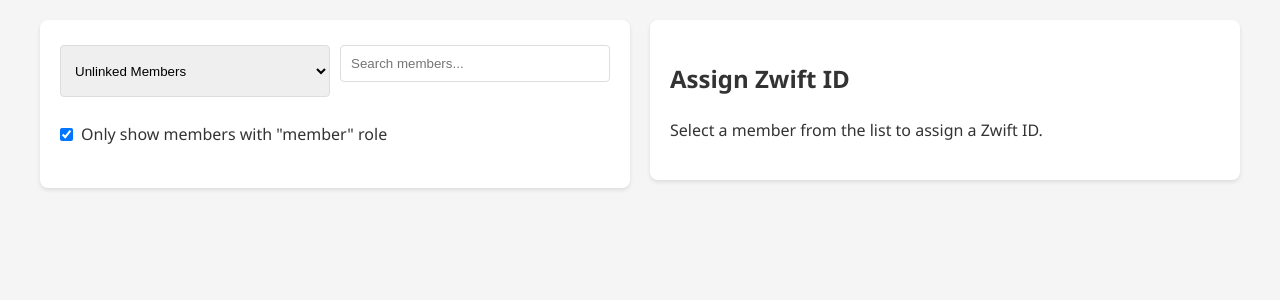
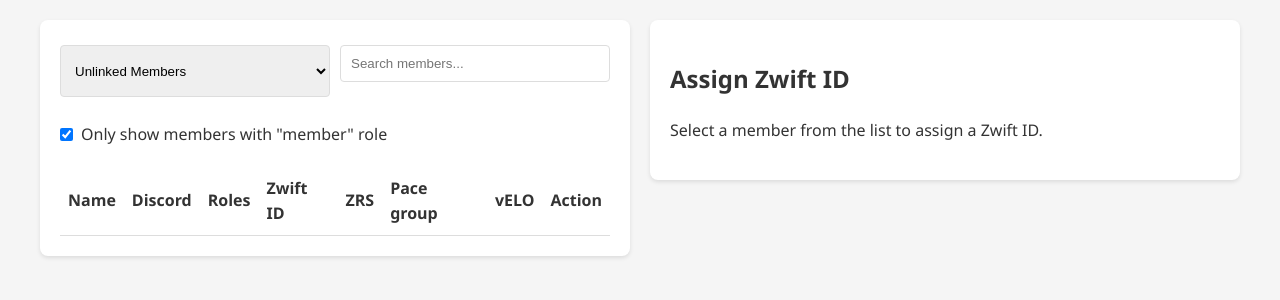
Before and after one commit to T00few2/zwiftpower, a Flask app: template templates/discord_members.html in a window 1280 px wide. Shown: the part 154-454 px from the top of the page. Run offline with Flask 3, Linux system fonts and the light colour scheme; the template is opened without the code that fills it: most values are stand-ins (such as "Sample title", 1, 10 or a date in 2020).

Commit message:
member management layout update

```diff
--- a/templates/discord_members.html
+++ b/templates/discord_members.html
@@ -203,53 +203,60 @@
             </div>
 
             <div id="members-container">
+                <table style="width: 100%; border-collapse: collapse;">
+                    <thead>
+                        <tr>
+                            <th style="text-align: left; padding: 8px; border-bottom: 1px solid #ddd;">Name</th>
+                            <th style="text-align: left; padding: 8px; border-bottom: 1px solid #ddd;">Discord</th>
+                            <th style="text-align: left; padding: 8px; border-bottom: 1px solid #ddd;">Roles</th>
+                            <th style="text-align: left; padding: 8px; border-bottom: 1px solid #ddd;">Zwift ID</th>
+                            <th style="text-align: left; padding: 8px; border-bottom: 1px solid #ddd;">ZRS</th>
+                            <th style="text-align: left; padding: 8px; border-bottom: 1px solid #ddd;">Pace group</th>
+                            <th style="text-align: left; padding: 8px; border-bottom: 1px solid #ddd;">vELO</th>
+                            <th style="text-align: left; padding: 8px; border-bottom: 1px solid #ddd;">Action</th>
+                        </tr>
+                    </thead>
+                    <tbody>
                         {% for member in members %}
-                <div class="member-card {% if member.has_zwift_id %}has-zwift{% else %}no-zwift{% endif %}"
+                        <tr class="member-row {% if member.has_zwift_id %}has-zwift{% else %}no-zwift{% endif %}"
                             data-has-zwift="{{ member.has_zwift_id|lower }}"
                             data-discord-id="{{ member.discordID }}"
                             data-username="{{ member.username }}"
                             data-display-name="{{ member.display_name }}">
-                    <div class="member-name">{{ member.display_name }}</div>
-                    <div class="member-info">@{{ member.username }} ({{ member.discordID }})</div>
-
+                            <td style="padding: 8px; border-bottom: 1px solid #f0f0f0; font-weight: 600;">{{ member.display_name }}</td>
+                            <td style="padding: 8px; border-bottom: 1px solid #f0f0f0;">@{{ member.username }} ({{ member.discordID }})</td>
+                            <td style="padding: 8px; border-bottom: 1px solid #f0f0f0;">
                                 {% if member.roles %}
-                    <div class="member-roles">
                                     {% for role in member.roles %}
-                        <span class="role-tag" style="background-color: #{{ '%06x' % role.color if role.color > 0 else 'dddddd' }}">
-                            {{ role.name }}
-                        </span>
+                                    <span class="role-tag" style="background-color: #{{ '%06x' % role.color if role.color > 0 else 'dddddd' }}">{{ role.name }}</span>
                                     {% endfor %}
-                    </div>
+                                {% else %}
+                                    -
                                 {% endif %}
-
+                            </td>
+                            <td style="padding: 8px; border-bottom: 1px solid #f0f0f0;">{% if member.has_zwift_id %}{{ member.zwiftID }}{% else %}-{% endif %}</td>
+                            <td style="padding: 8px; border-bottom: 1px solid #f0f0f0;">
+                                {% if member.racingScore is defined or member.zrsCategory is defined %}
+                                    {% if member.zrsCategory is defined %}{{ member.zrsCategory }}{% endif %}{% if member.racingScore is defined %} ({{ member.racingScore }}){% endif %}
+                                {% else %}-{% endif %}
+                            </td>
+                            <td style="padding: 8px; border-bottom: 1px solid #f0f0f0;">{% if member.zpCategory is defined %}{{ member.zpCategory }}{% else %}-{% endif %}</td>
+                            <td style="padding: 8px; border-bottom: 1px solid #f0f0f0;">
+                                {% if member.veloCategoryName is defined or member.veloScore is defined or member.veloCategory is defined %}
+                                    {% if member.veloCategoryName is defined %}{{ member.veloCategoryName }}{% elif member.veloCategory is defined %}{{ member.veloCategory }}{% endif %}{% if member.veloScore is defined %} ({{ member.veloScore }}){% endif %}
+                                {% else %}-{% endif %}
+                            </td>
+                            <td style="padding: 8px; border-bottom: 1px solid #f0f0f0;">
                                 {% if member.has_zwift_id %}
-                    <div class="zwift-info">
-                        <strong>Zwift ID:</strong> {{ member.zwiftID }}
                                 <button class="assign-btn" onclick="selectMemberForAssignment('{{ member.discordID }}')">Reassign</button>
-
-                        <div style="margin-top: 8px; font-size: 14px;">
-                            {% if member.racingScore is defined or member.zrsCategory is defined %}
-                            <div><strong>ZRS:</strong>
-                                {% if member.zrsCategory is defined %}{{ member.zrsCategory }}{% endif %}
-                                {% if member.racingScore is defined %}({{ member.racingScore }}){% endif %}
-                            </div>
+                                {% else %}
+                                <button class="assign-btn" onclick="selectMemberForAssignment('{{ member.discordID }}')">Assign</button>
                                 {% endif %}
-                            {% if member.zpCategory is defined %}
-                            <div><strong>Pace group:</strong> {{ member.zpCategory }}</div>
-                            {% endif %}
-                            {% if member.veloCategory is defined or member.veloScore is defined %}
-                            <div><strong>vELO:</strong>
-                                {% if member.veloCategoryName is defined %}{{ member.veloCategoryName }}{% elif member.veloCategory is defined %}{{ member.veloCategory }}{% endif %}
-                                {% if member.veloScore is defined %}({{ member.veloScore }}){% endif %}
-                            </div>
-                            {% endif %}
-                        </div>
-                    </div>
-                    {% else %}
-                    <button class="assign-btn" onclick="selectMemberForAssignment('{{ member.discordID }}')">Assign Zwift ID</button>
-                    {% endif %}
-                </div>
+                            </td>
+                        </tr>
                         {% endfor %}
+                    </tbody>
+                </table>
             </div>
         </div>
 
@@ -328,14 +335,13 @@
             const filterType = document.getElementById('filter-type').value;
             const filterMemberRole = document.getElementById('filter-member-role').checked;
 
-            Array.from(document.getElementsByClassName('member-card')).forEach(card => {
-                const displayName = card.dataset.displayName.toLowerCase();
-                const username = card.dataset.username.toLowerCase();
-                const hasZwift = card.dataset.hasZwift;
+            document.querySelectorAll('tr.member-row').forEach(row => {
+                const displayName = (row.dataset.displayName || '').toLowerCase();
+                const username = (row.dataset.username || '').toLowerCase();
+                const hasZwift = row.dataset.hasZwift;
 
                 // Match search term
-                const matchesSearch = displayName.includes(searchTerm) ||
-                                     username.includes(searchTerm);
+                const matchesSearch = displayName.includes(searchTerm) || username.includes(searchTerm);
 
                 // Match filter type
                 let matchesFilter = true;
@@ -348,17 +354,15 @@
                 // Match member role filter
                 let matchesMemberRole = true;
                 if (filterMemberRole) {
-                    const roleTags = card.querySelectorAll('.role-tag');
-                    const hasMemberRole = Array.from(roleTags).some(tag =>
-                        tag.textContent.trim().toLowerCase() === 'member');
-
+                    const roleTags = row.querySelectorAll('.role-tag');
+                    const hasMemberRole = Array.from(roleTags).some(tag => tag.textContent.trim().toLowerCase() === 'member');
                     if (!hasMemberRole) {
                         matchesMemberRole = false;
                     }
                 }
 
                 // Show or hide based on all conditions
-                card.style.display = (matchesSearch && matchesFilter && matchesMemberRole) ? 'block' : 'none';
+                row.style.display = (matchesSearch && matchesFilter && matchesMemberRole) ? 'table-row' : 'none';
             });
         }
 
@@ -371,10 +375,10 @@
             // Store the selected Discord ID
             selectedDiscordId = discordId;
 
-            // Find the member card
-            const memberCard = document.querySelector(`[data-discord-id="${discordId}"]`);
-            const memberName = memberCard.querySelector('.member-name').textContent;
-            const memberUsername = memberCard.dataset.username;
+            // Find the member row
+            const row = document.querySelector(`tr.member-row[data-discord-id="${discordId}"]`);
+            const memberName = row ? row.dataset.displayName : '';
+            const memberUsername = row ? row.dataset.username : '';
 
             // Update the assignment panel
             document.getElementById('selected-member-name').textContent = memberName;
@@ -424,8 +428,8 @@
             const zwiftName = select.options[select.selectedIndex].text.split(' (ID:')[0];
 
             // Get the username from the member card
-            const memberCard = document.querySelector(`[data-discord-id="${selectedDiscordId}"]`);
-            const username = memberCard.dataset.username;
+            const memberRow = document.querySelector(`tr.member-row[data-discord-id="${selectedDiscordId}"]`);
+            const username = memberRow ? memberRow.dataset.username : '';
 
             // Show loading indicator
             document.getElementById('loading').style.display = 'block';
@@ -451,17 +455,19 @@
                     showSuccess(`Successfully assigned Zwift ID ${zwiftId} (${zwiftName}) to Discord member.`);
 
                     // Update the UI to reflect the change
-                    const memberCard = document.querySelector(`[data-discord-id="${selectedDiscordId}"]`);
-                    memberCard.classList.remove('no-zwift');
-                    memberCard.classList.add('has-zwift');
-                    memberCard.dataset.hasZwift = 'true';
+                    const memberRow = document.querySelector(`tr.member-row[data-discord-id="${selectedDiscordId}"]`);
+                    if (memberRow) {
+                        memberRow.classList.remove('no-zwift');
+                        memberRow.classList.add('has-zwift');
+                        memberRow.dataset.hasZwift = 'true';
+                    }
 
                     // Add Zwift info
-                    let zwiftInfo = memberCard.querySelector('.zwift-info');
+                    let zwiftInfo = memberRow.querySelector('.zwift-info');
                     if (!zwiftInfo) {
                         zwiftInfo = document.createElement('div');
                         zwiftInfo.className = 'zwift-info';
-                        memberCard.appendChild(zwiftInfo);
+                        memberRow.appendChild(zwiftInfo);
                     }
 
                     zwiftInfo.innerHTML = `
@@ -470,16 +476,16 @@
                     `;
 
                     // Remove the assign button if it exists
-                    const assignBtn = memberCard.querySelector('.assign-btn:not(.zwift-info .assign-btn)');
+                    const assignBtn = memberRow.querySelector('.assign-btn:not(.zwift-info .assign-btn)');
                     if (assignBtn) {
                         assignBtn.remove();
                     }
 
                     // Reset the form after a short delay to show the success message
                     setTimeout(() => {
-                        // Check if we're viewing "unlinked" and if so, hide this member card
+                        // Check if we're viewing "unlinked" and if so, hide this member row
                         if (document.getElementById('filter-type').value === 'unlinked') {
-                            memberCard.style.display = 'none';
+                            memberRow.style.display = 'none';
                         }
 
                         // Clear search fields
```
Lines whose indentation alone changed are shown as unchanged.
